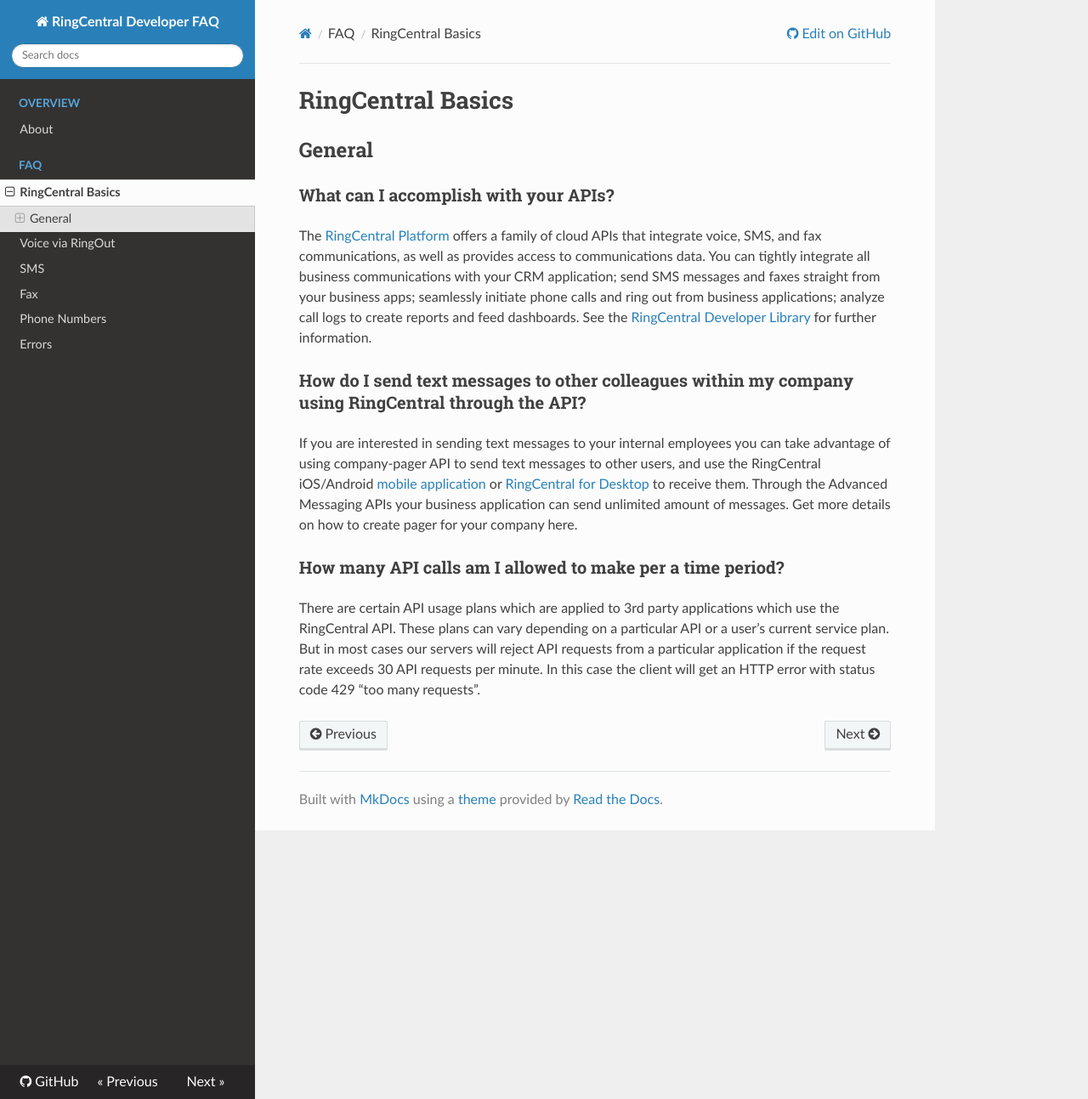
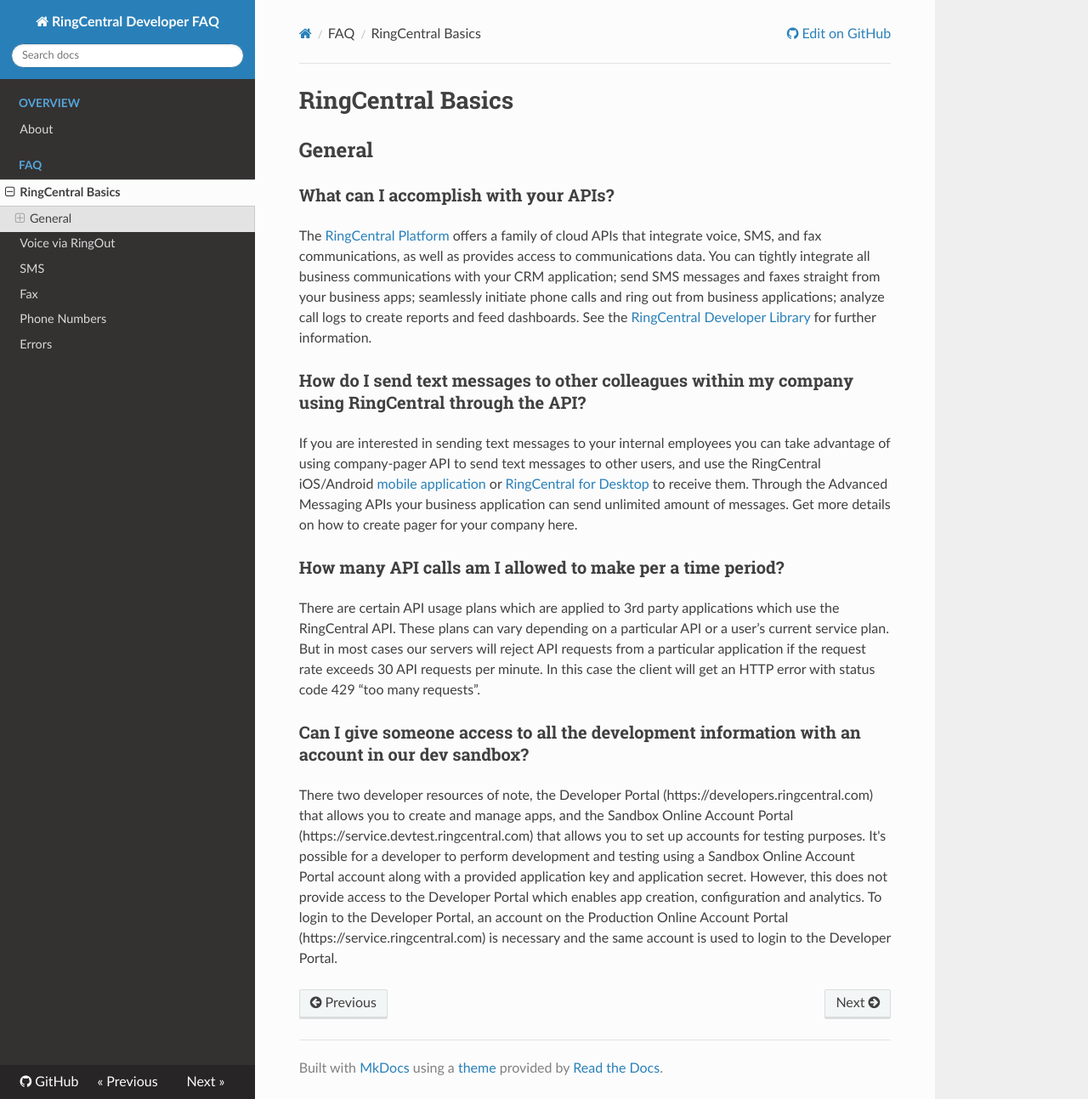
Before and after one commit to ringcentral/ringcentral-faq, an MkDocs documentation site: the page built from docs/basics.md, in a window 1280 px wide and 1293 px high. Shown: the whole window at 85% size. Built offline with MkDocs 1.6.1, drawn with Linux system fonts in a browser that asks for light colours; nearby versions of some CDN libraries; old or Windows-style settings are respelled for this version of MkDocs.

Commit message:
update basics

```diff
--- a/docs/basics.md
+++ b/docs/basics.md
@@ -13,3 +13,7 @@
 ### How many API calls am I allowed to make per a time period?
 
 There are certain API usage plans which are applied to 3rd party applications which use the RingCentral API. These plans can vary depending on a particular API or a user’s current service plan. But in most cases our servers will reject API requests from a particular application if the request rate exceeds 30 API requests per minute. In this case the client will get an HTTP error with status code 429 “too many requests”.
+
+### Can I give someone access to all the development information with an account in our dev sandbox?
+
+There two developer resources of note, the Developer Portal (https://developers.ringcentral.com) that allows you to create and manage apps, and the Sandbox Online Account Portal (https://service.devtest.ringcentral.com) that allows you to set up accounts for testing purposes. It's possible for a developer to perform development and testing using a Sandbox Online Account Portal account along with a provided application key and application secret. However, this does not provide access to the Developer Portal which enables app creation, configuration and analytics. To login to the Developer Portal, an account on the Production Online Account Portal (https://service.ringcentral.com) is necessary and the same account is used to login to the Developer Portal.
```
